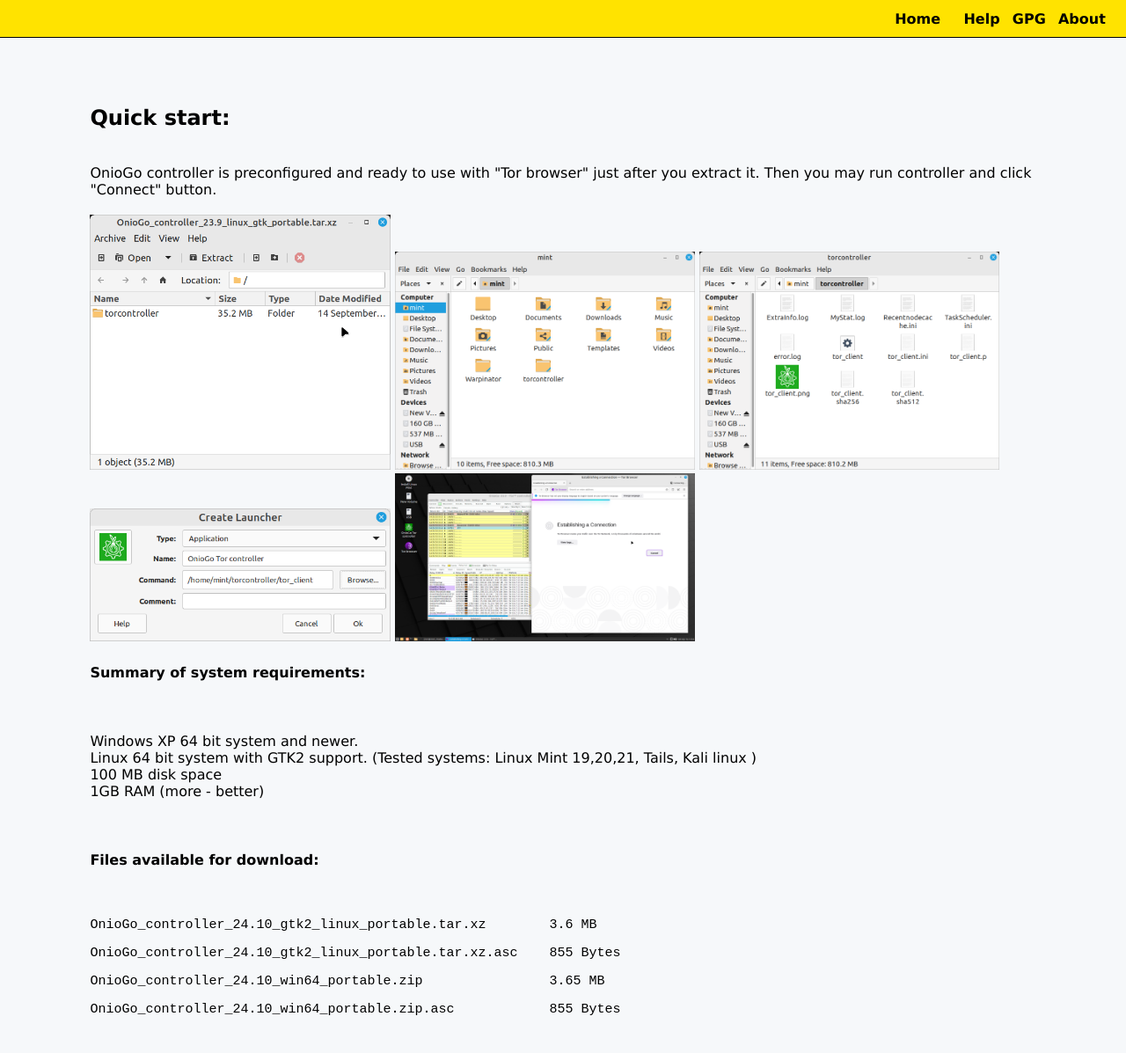
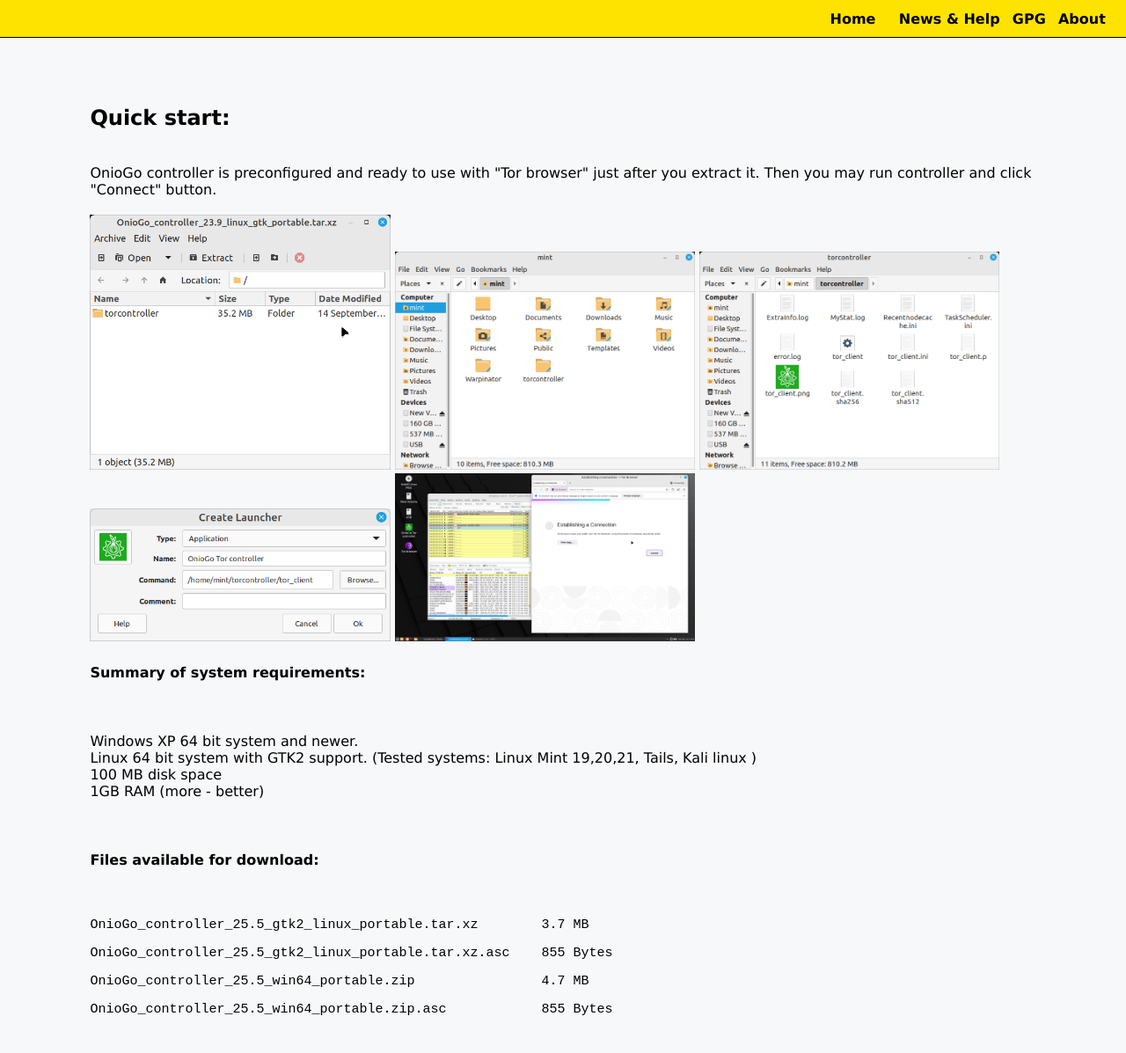
Before and after one commit to Oniontools/oniontools.github.com, a plain HTML site: page help.htm in a window 1280 px wide. Shown: the part 103-1300 px from the top of the page at 88% size. Drawn offline with Linux system fonts and the light colour scheme.

Commit message:
Add files via upload

```diff
--- a/help.htm
+++ b/help.htm
@@ -68,8 +68,7 @@
     <td><a class="menulink" href="https://oniontools.github.io"><b>Home</b></a></td>
     <td>&nbsp;&nbsp;</td>
     <td>&nbsp;&nbsp;</td>
-	<td><a class="menulink" href="https://oniontools.github.io/"><b>Help</b></a></td>
-	<td>&nbsp;&nbsp;</td>
+	<td><a class="menulink" href="https://oniontools.github.io/help.htm"><span style="white-space: nowrap;"><b>News &amp; Help</b></span></a></td>	<td>&nbsp;&nbsp;</td>
     <td><a class="menulink" href="https://oniontools.github.io/gpg.htm"><b>GPG</b></a></td>
         <td>&nbsp;&nbsp;</td>
     <td><a class="menulink" href="https://oniontools.github.io/about.htm">About</a></td>
@@ -91,10 +90,10 @@
 
     <br><br>
     <H4>Files available for download:</H4><br>
-    <pre>OnioGo_controller_24.10_gtk2_linux_portable.tar.xz        3.6 MB</pre>
-	<pre>OnioGo_controller_24.10_gtk2_linux_portable.tar.xz.asc    855 Bytes</pre>
-    <pre>OnioGo_controller_24.10_win64_portable.zip                3.65 MB</pre>
-    <pre>OnioGo_controller_24.10_win64_portable.zip.asc            855 Bytes</pre><br><br>
+    <pre>OnioGo_controller_25.5_gtk2_linux_portable.tar.xz        3.7 MB</pre>
+	<pre>OnioGo_controller_25.5_gtk2_linux_portable.tar.xz.asc    855 Bytes</pre>
+    <pre>OnioGo_controller_25.5_win64_portable.zip                4.7 MB</pre>
+    <pre>OnioGo_controller_25.5_win64_portable.zip.asc            855 Bytes</pre><br><br>
 	All files are tested on virustotal.com before publishing.
 	<br><br>
 	Important note:<br>
```
Also changed, not shown: gpg.htm (+1 -2 lines), index.htm (+2 -2 lines), sitemap.xml (+4 -4 lines).
